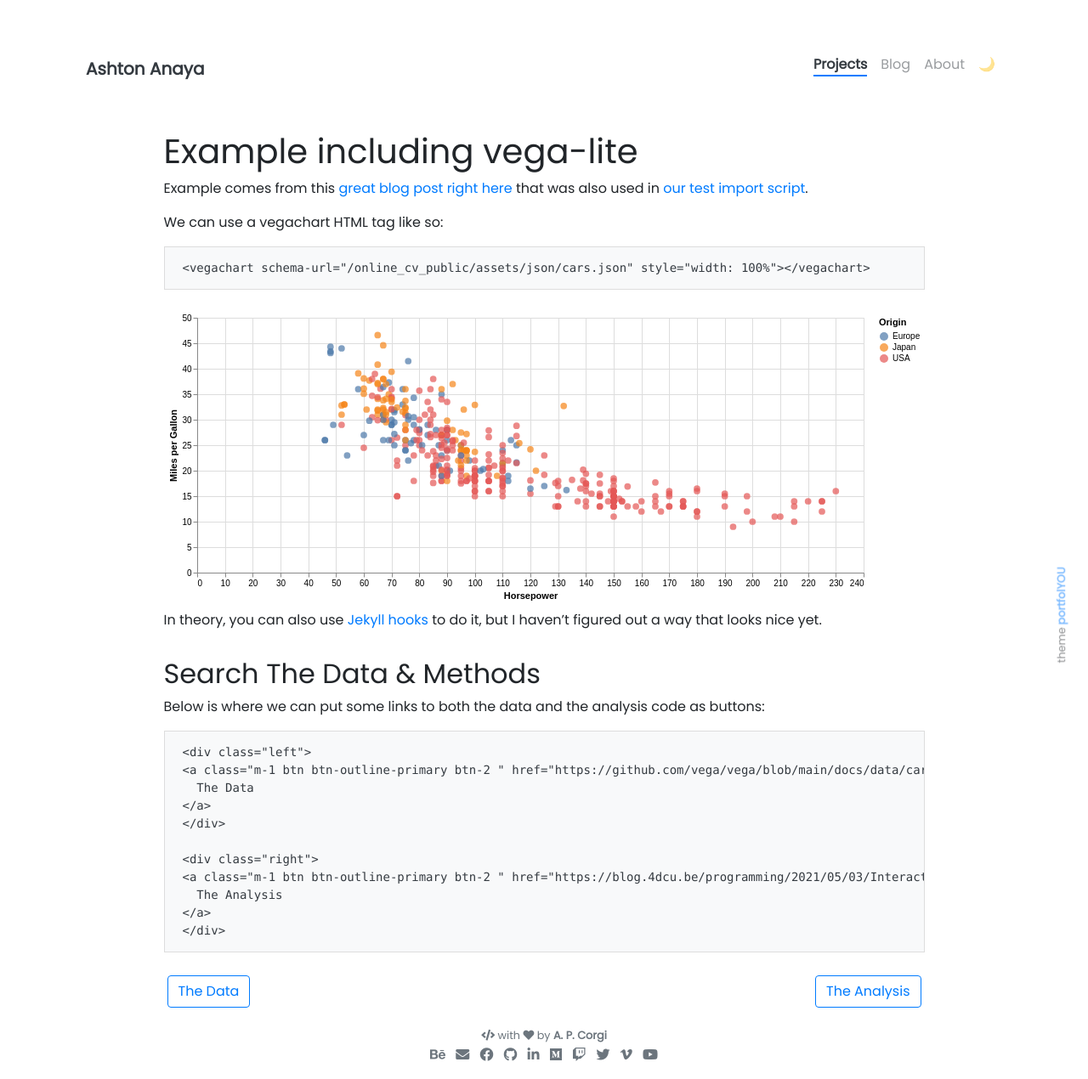
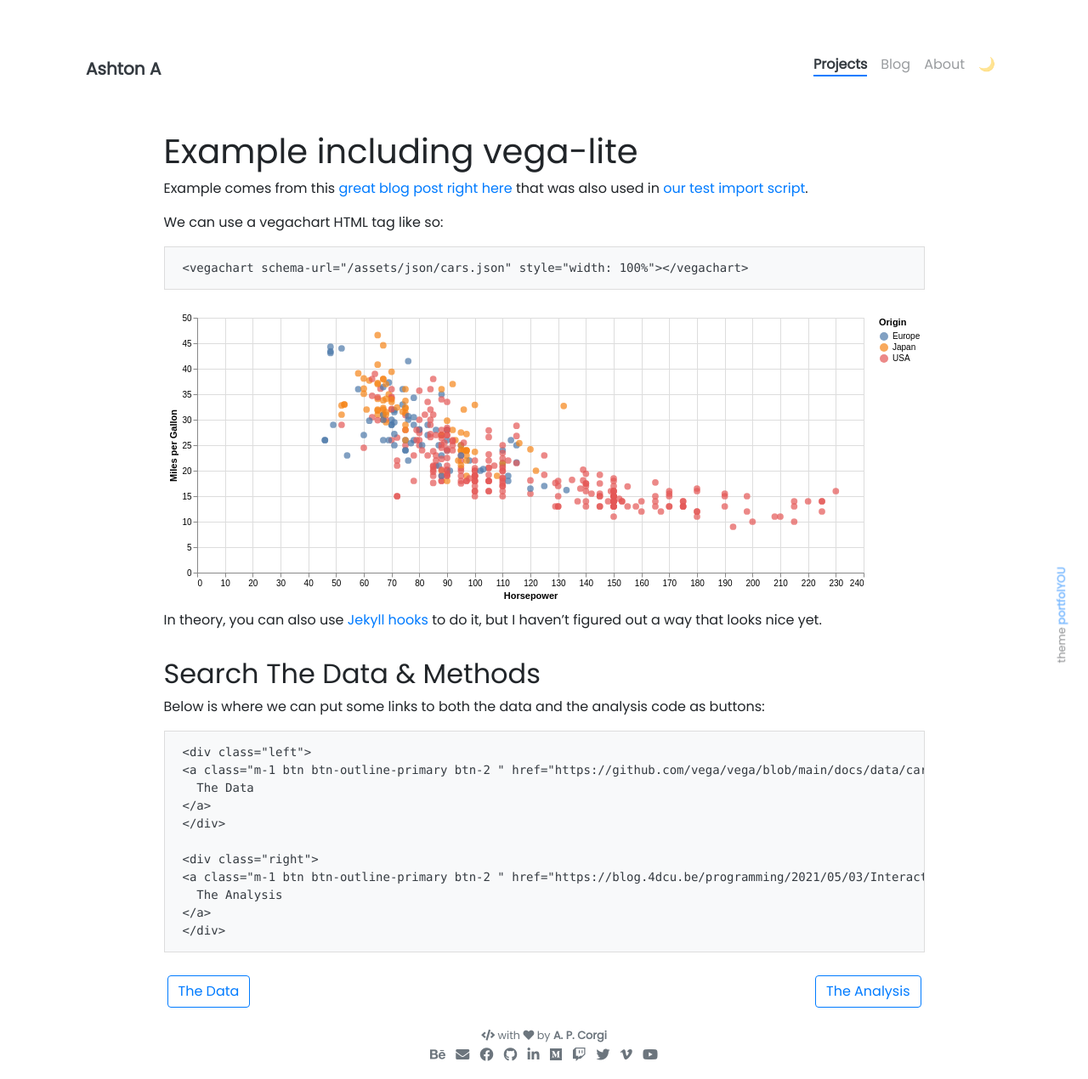
Before and after one commit to AshtonJA/AshtonJA.github.io, a Jekyll site: the page built from _projects/1_Vega_lite_project.md, in a window 1280 px wide. Shown: the whole page at 85% size. Built offline with Jekyll 4.4.1, drawn with Linux system fonts in a browser that asks for light colours; nearby versions of some CDN libraries.

Commit message:
A few additions

```diff
--- a/_config.yml
+++ b/_config.yml
@@ -5,10 +5,10 @@
 # NOTE: it looks like you need to rebuild + repush everytime you update this _config.yml file
 
 ### Site Settings ###
-title               : Ashton Anaya
+title               : Ashton A
 description         : >-
                       I may or may not be a corgi.
-baseurl             : "/online_cv_public"   # Change to empty quotes if you are hosting your site at <your-username>.github.io directly,
+baseurl             : ""   # Change to empty quotes if you are hosting your site at <your-username>.github.io directly,
 #                                             otherwise will be hosted at <your-username>.github.io/{{base_url}}
 repository          : AshtonJA               # Change to <your-username>/<your-username>.github.io (or remove it if you don't need remote projects)
 open_new_tab        : false                             # Opens external URLs in new tab (works for posts, projects and navbar only)
```
Also changed, not shown: _projects/2_Assignment_10.md (added, +42 -0 lines), 11 other files.
